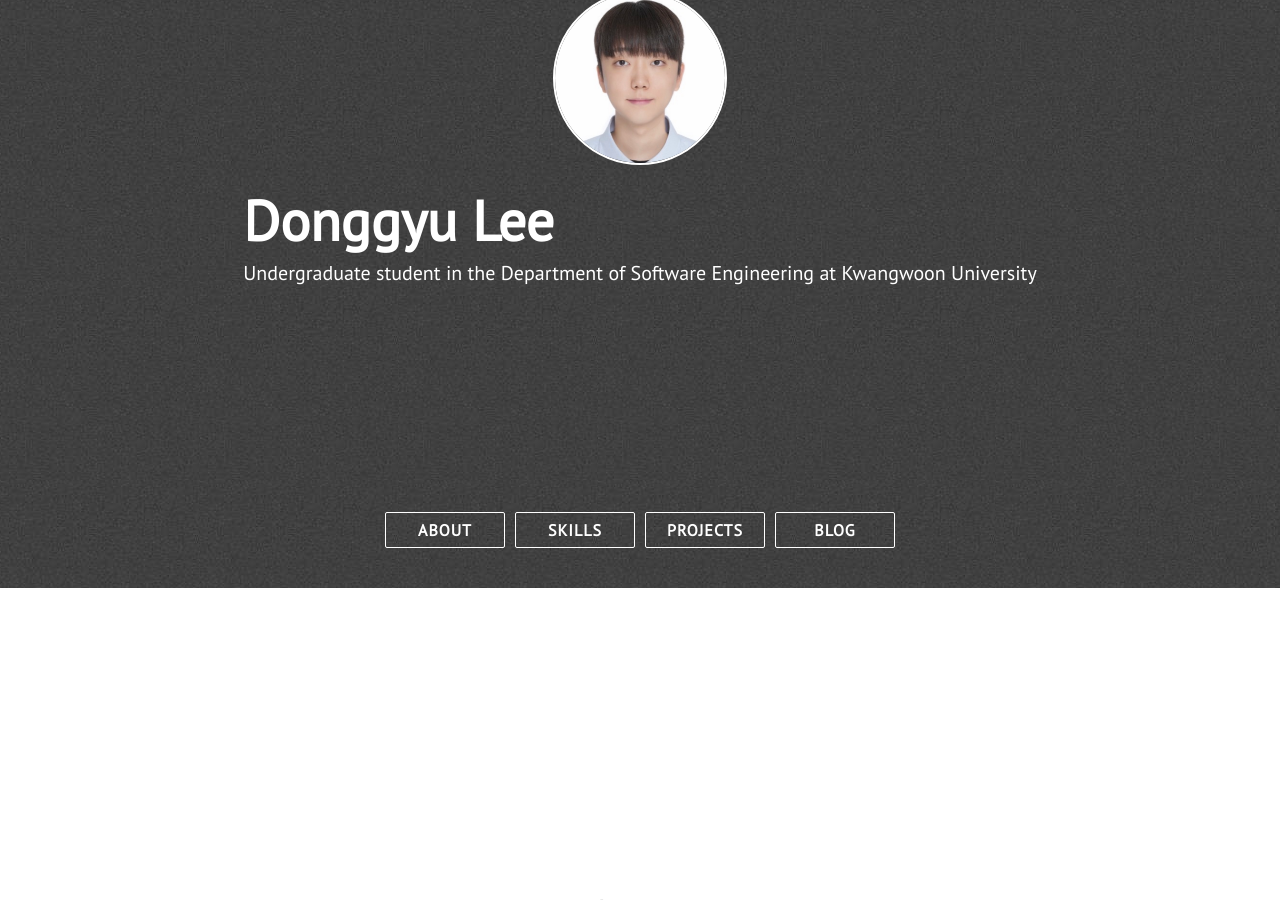
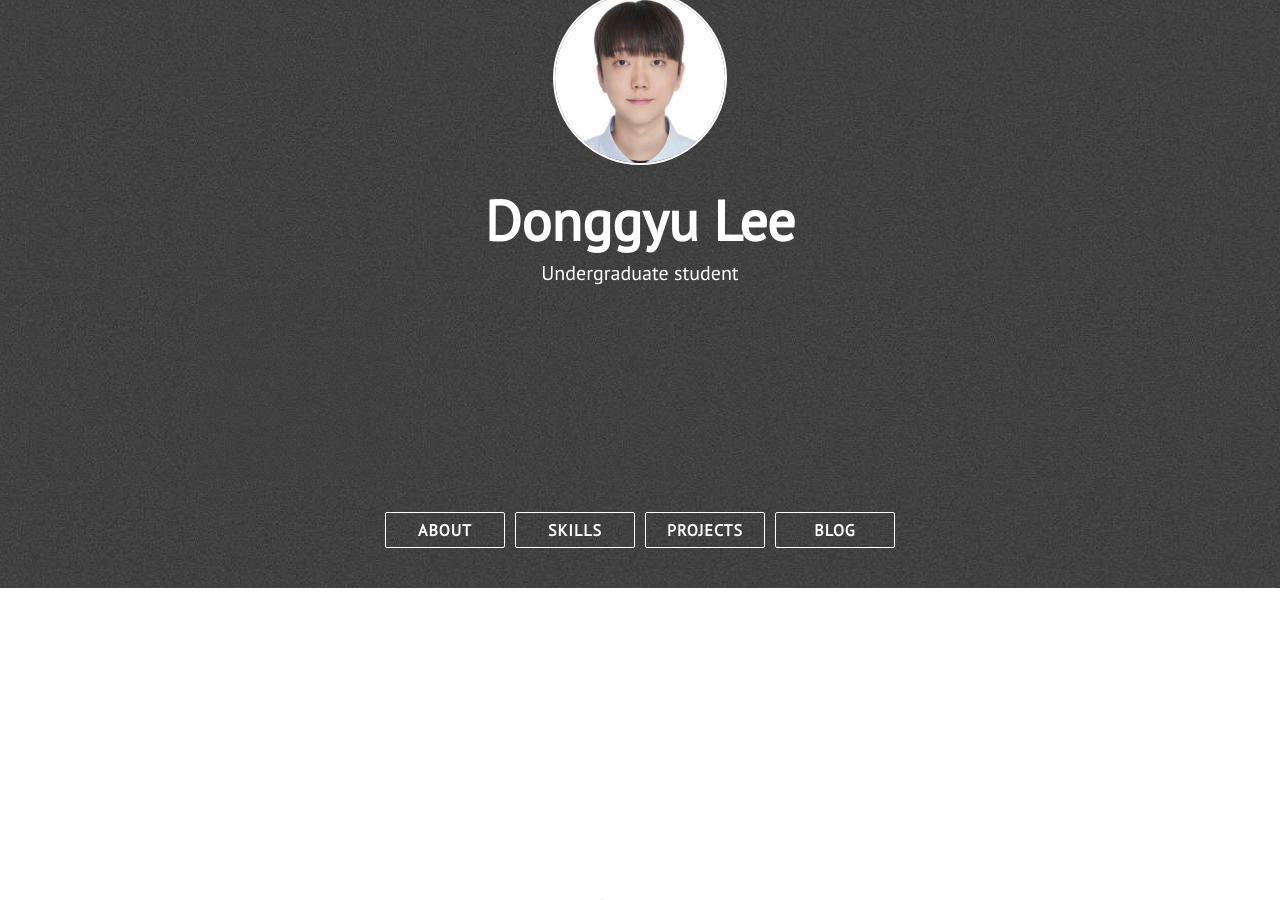
Before and after one commit to tony7078/DonggyuLee.github.io, a Jekyll site: the page built from index.html, in a window 1280 px wide and 900 px high, scrolled down 312 px. Built offline with Jekyll 4.4.1, drawn with Linux system fonts in a browser that asks for light colours; nearby versions of some CDN libraries.

```diff
--- a/_config.yml
+++ b/_config.yml
@@ -1,5 +1,5 @@
 title: Donggyu Lee
-description:  Undergraduate student in the Department of Software Engineering at Kwangwoon University
+description:  Undergraduate student
 site_title: 'tony7078.github.io'
 
 # Build settings
--- a/_includes/head.html
+++ b/_includes/head.html
@@ -15,6 +15,6 @@
     <link rel="stylesheet" href="assets/css/progress.css"/>
     <link rel="stylesheet" href="assets/css/main.css"/>
     <link rel="stylesheet" href="assets/css/card.css"/>
-    <link rel="shortcut icon" href="assets/images/favicon.ico" />
+    <link rel="shortcut icon" href="assets/images/imo_happy" />
     <meta name="description" content="Portfolio - Donggyu Lee | Undergraduate student in the Department of Software Engineering at Kwangwoon University">
 </head>
```
Also changed, not shown: assets/images/imo_happy.png (added).
